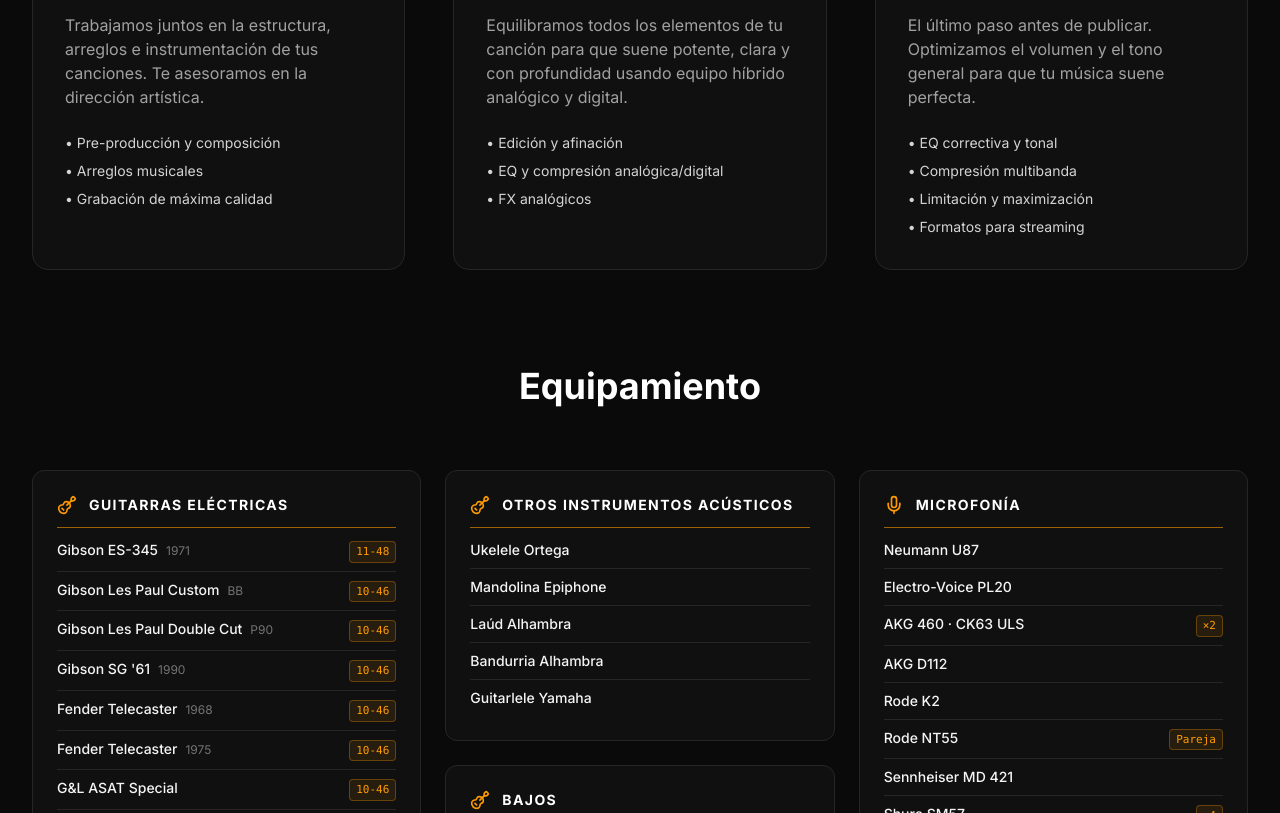
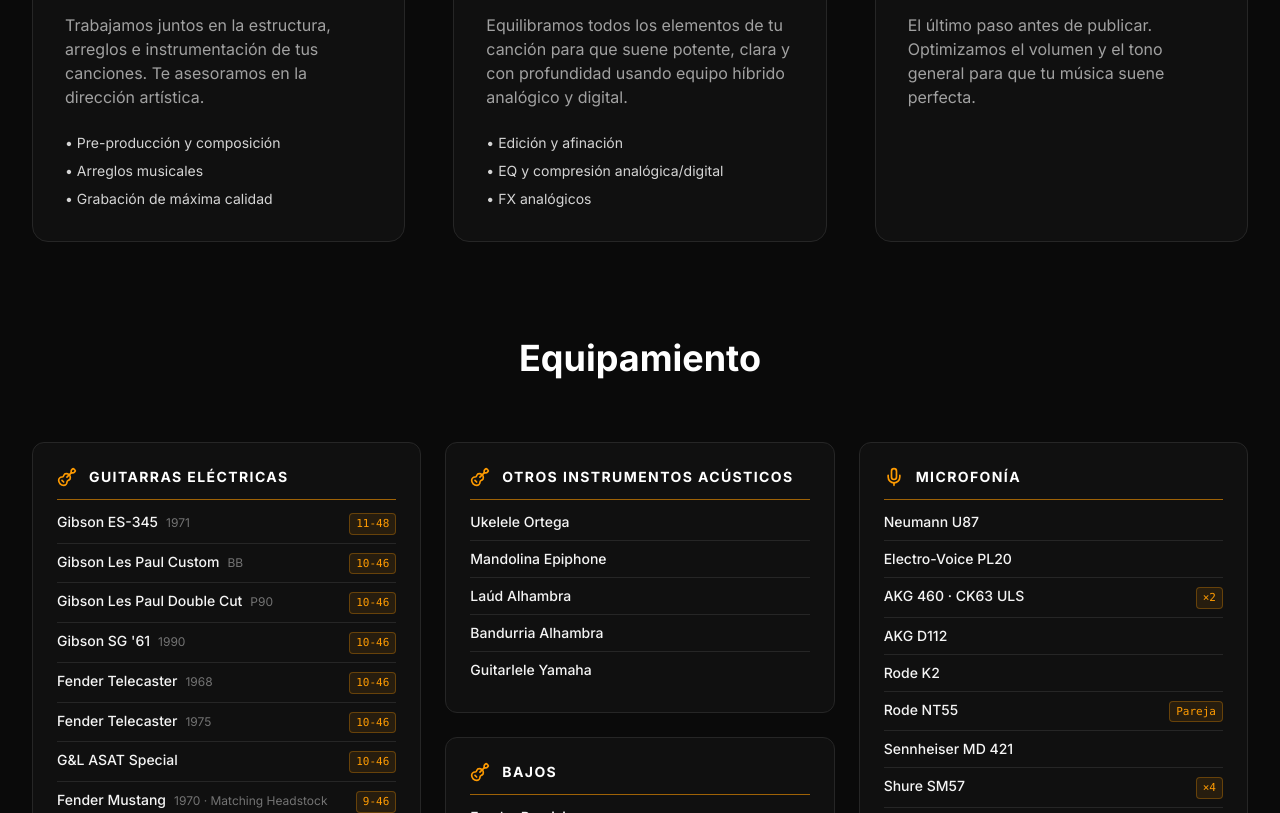
Before and after one commit to abelboquera/zestudiobcn, a Next.js app: page /ca in a window 1280 px wide. Shown: the part 1220-2033 px from the top of the page. Built offline with nearby package versions, Linux system fonts and the light colour scheme.

Commit message:
feat: Mastering solo con titulo y descripcion
Quita la lista de puntos de la tarjeta Mastering (tambien en i18n).

Co-Authored-By: Claude Opus 5 <noreply@anthropic.com>

```diff
--- a/src/app/[lang]/page.tsx
+++ b/src/app/[lang]/page.tsx
@@ -79,15 +79,9 @@ export default async function Home({ params }: { params: Promise<{ lang: string
               <div className="bg-neutral-900/50 border border-neutral-800 p-8 rounded-2xl">
                 <Headphones className="h-12 w-12 text-amber-500 mb-6" />
                 <h3 className="text-2xl font-bold text-white mb-4">Mastering</h3>
-                <p className="text-neutral-400 mb-6">
+                <p className="text-neutral-400">
                   El último paso antes de publicar. Optimizamos el volumen y el tono general para que tu música suene perfecta.
                 </p>
-                <ul className="space-y-2 text-sm text-neutral-300">
-                  <li>• EQ correctiva y tonal</li>
-                  <li>• Compresión multibanda</li>
-                  <li>• Limitación y maximización</li>
-                  <li>• Formatos para streaming</li>
-                </ul>
               </div>
             </div>
           </div>
--- a/src/i18n.ts
+++ b/src/i18n.ts
@@ -56,8 +56,7 @@ export const dictionaries = {
       mixDesc: "Equilibramos todos los elementos de tu canción para que suene potente, clara y con profundidad usando equipo híbrido analógico y digital.",
       mixList: ["Edición y afinación", "EQ y compresión analógica/digital", "FX analógicos"],
       masterTitle: "Mastering",
-      masterDesc: "El último paso antes de publicar. Optimizamos el volumen y el tono general para que tu música suene perfecta.",
-      masterList: ["EQ correctiva y tonal", "Compresión multibanda", "Limitación y maximización", "Formatos para streaming"]
+      masterDesc: "El último paso antes de publicar. Optimizamos el volumen y el tono general para que tu música suene perfecta."
     },
     trabajos: {
       title: "Nuestros Trabajos",
@@ -173,8 +172,7 @@ export const dictionaries = {
       mixDesc: "We balance all the elements of your song so it sounds powerful, clear and deep using hybrid analog and digital equipment.",
       mixList: ["Editing and tuning", "Analog/digital EQ and compression", "Analog FX"],
       masterTitle: "Mastering",
-      masterDesc: "The final step before publishing. We optimize the volume and overall tone so your music sounds perfect.",
-      masterList: ["Corrective and tonal EQ", "Multiband compression", "Limiting and maximization", "Formats for streaming"]
+      masterDesc: "The final step before publishing. We optimize the volume and overall tone so your music sounds perfect."
     },
     trabajos: {
       title: "Our Work",
@@ -290,8 +288,7 @@ export const dictionaries = {
       mixDesc: "Equilibrem tots els elements de la teva cançó perquè soni potent, clara i amb profunditat utilitzant equip híbrid analògic i digital.",
       mixList: ["Edició i afinació", "EQ i compressió analògica/digital", "FX analògics"],
       masterTitle: "Mastering",
-      masterDesc: "L'últim pas abans de publicar. Optimitzem el volum i el to general perquè la teva música soni perfecta.",
-      masterList: ["EQ correctiva i tonal", "Compressió multibanda", "Limitació i maximització", "Formats per a streaming"]
+      masterDesc: "L'últim pas abans de publicar. Optimitzem el volum i el to general perquè la teva música soni perfecta."
     },
     trabajos: {
       title: "Els Nostres Treballs",
```
